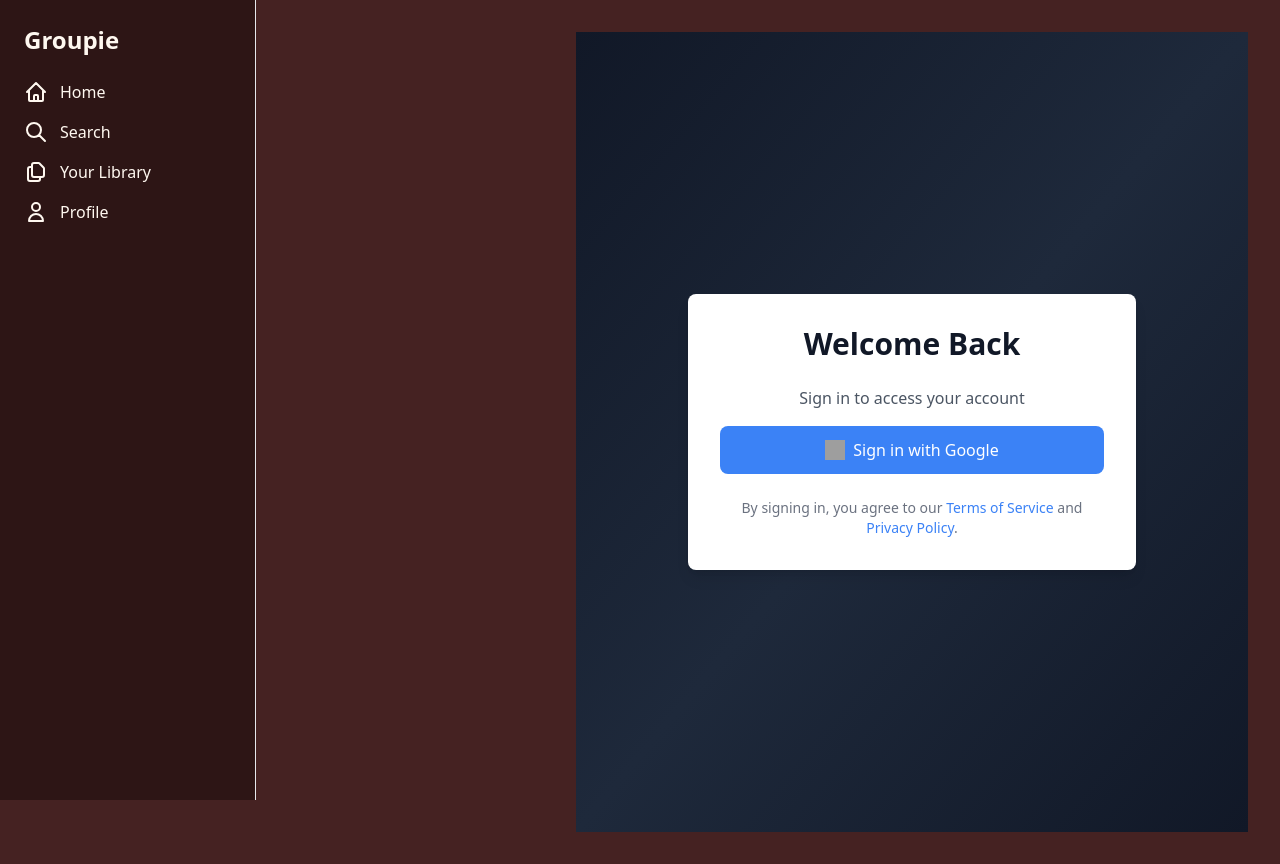
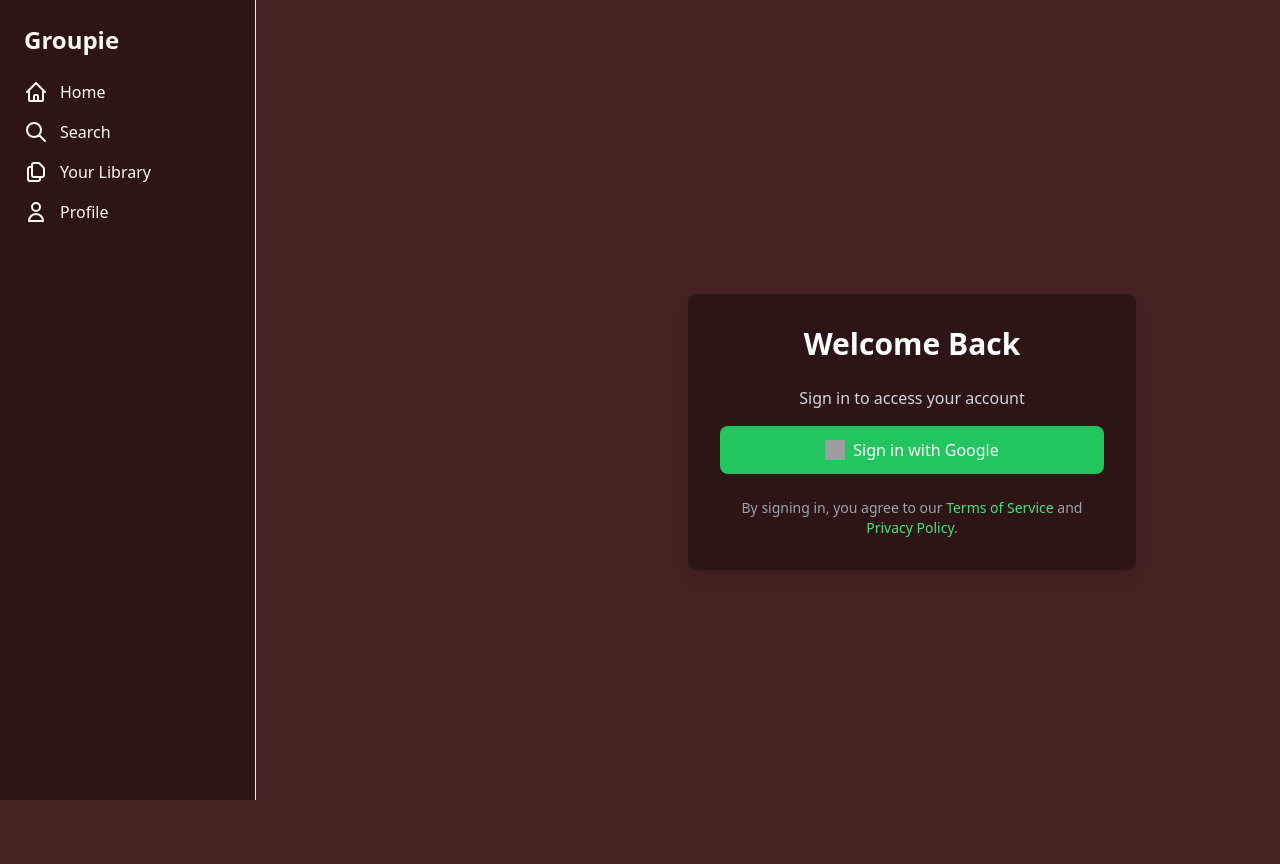
Before and after one commit to ricardoAlmeidaEtic/nextProject_23-25, a Next.js app: page /login in a window 1280 px wide. Built offline with nearby package versions, Linux system fonts and the light colour scheme; no server answers; grey boxes are pictures that could not be loaded.

Commit message:
[patch] fixed login css.

```diff
--- a/src/app/login/page.tsx
+++ b/src/app/login/page.tsx
@@ -18,14 +18,14 @@ function LoginPageContent() {
   }, [session, router]);
 
   if (status === 'loading') {
-    return <div className="min-h-screen bg-gray-900 text-white flex items-center justify-center">Loading...</div>;
+    return <div className="min-h-screen bg-spotify-black text-white flex items-center justify-center">Loading...</div>;
   }
 
   return (
-    <div className="min-h-screen bg-gradient-to-br from-gray-900 via-slate-800 to-gray-900 flex items-center justify-center">
-      <div className="bg-white rounded-lg shadow-lg p-8 w-full max-w-md">
-        <h1 className="text-3xl font-bold text-gray-900 text-center mb-6">Welcome Back</h1>
-        <p className="text-gray-600 text-center mb-4">
+    <div className="min-h-screen bg-spotify-black flex items-center justify-center">
+      <div className="bg-wine-900 rounded-lg shadow-lg p-8 w-full max-w-md">
+        <h1 className="text-3xl font-bold text-white text-center mb-6">Welcome Back</h1>
+        <p className="text-gray-300 text-center mb-4">
           Sign in to access your account
         </p>
         {error && (
@@ -35,7 +35,7 @@ function LoginPageContent() {
         )}
         <button
           onClick={() => signIn('google')}
-          className="w-full flex items-center justify-center gap-2 bg-blue-500 text-white px-4 py-3 rounded-lg hover:bg-blue-600 transition-all"
+          className="w-full flex items-center justify-center gap-2 bg-green-500 text-white px-4 py-3 rounded-lg hover:bg-green-600 transition-all"
         >
           <img
             src="https://upload.wikimedia.org/wikipedia/commons/thumb/5/53/Google_%22G%22_Logo.svg/512px-Google_%22G%22_Logo.svg.png"
@@ -44,13 +44,13 @@ function LoginPageContent() {
           />
           Sign in with Google
         </button>
-        <p className="text-gray-500 text-sm text-center mt-6">
+        <p className="text-gray-400 text-sm text-center mt-6">
           By signing in, you agree to our{' '}
-          <a href="/terms" className="text-blue-500 hover:underline">
+          <a href="/terms" className="text-green-400 hover:underline">
             Terms of Service
           </a>{' '}
           and{' '}
-          <a href="/privacy" className="text-blue-500 hover:underline">
+          <a href="/privacy" className="text-green-400 hover:underline">
             Privacy Policy
           </a>.
         </p>
@@ -61,7 +61,7 @@ function LoginPageContent() {
 
 export default function LoginPage() {
   return (
-    <Suspense fallback={<div className="min-h-screen bg-gray-900 text-white flex items-center justify-center">Loading...</div>}>
+    <Suspense fallback={<div className="min-h-screen bg-spotify-black text-white flex items-center justify-center">Loading...</div>}>
       <LoginPageContent />
     </Suspense>
   );
```
